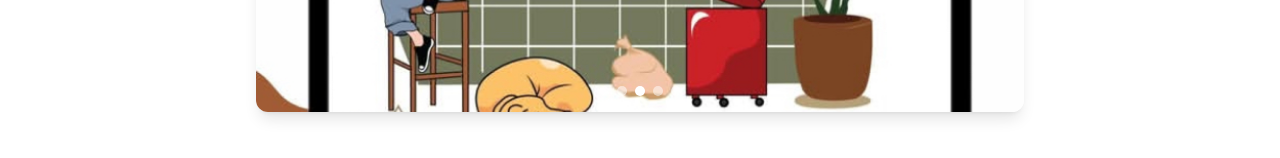
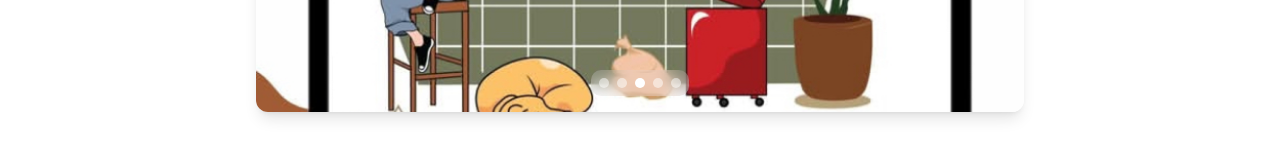
Before and after one commit to hossein-jorfi/hooreh-studio, a Next.js app: page / in a window 1280 px wide. Shown: the part 342-500 px from the top of the page. Built offline with nearby package versions, Linux system fonts and the light colour scheme.

Commit message:
ImageSlider

```diff
--- a/components/sections/gallery/image-slider.tsx
+++ b/components/sections/gallery/image-slider.tsx
@@ -90,7 +90,7 @@ export function ImageSlider({
         className="absolute left-2 top-1/2 -translate-y-1/2 bg-white/80 hover:bg-white/90 rounded-full"
         onClick={() => {
           handleUserInteraction();
-          goToPrevious();
+          goToNext();
         }}
         aria-label="Previous image"
       >
@@ -103,7 +103,7 @@ export function ImageSlider({
         className="absolute right-2 top-1/2 -translate-y-1/2 bg-white/80 hover:bg-white/90 rounded-full"
         onClick={() => {
           handleUserInteraction();
-          goToNext();
+          goToPrevious();
         }}
         aria-label="Next image"
       >
@@ -111,7 +111,7 @@ export function ImageSlider({
       </Button>
 
       {/* Indicators */}
-      <div className="absolute bottom-4 left-1/2 -translate-x-1/2 flex space-x-2">
+      <div className="absolute bottom-4 left-1/2 -translate-x-1/2 flex space-x-2 bg-gray-200/20 backdrop-blur p-2 rounded-md">
         {images.map((_, index) => (
           <button
             key={index}
--- a/components/sections/header/index.tsx
+++ b/components/sections/header/index.tsx
@@ -5,7 +5,7 @@ import MainLogo from "@/components/shared/main-logo";
 
 const Header = () => {
   return (
-    <div className="py-3 custom-container flex justify-between items-center bg-border fixed top-0 w-full">
+    <div className="py-3 custom-container flex justify-between items-center bg-border fixed top-0 w-full z-10">
       <div>
         <div className="hidden sm:block">
           {menuItems.map((item, index) => (
```
